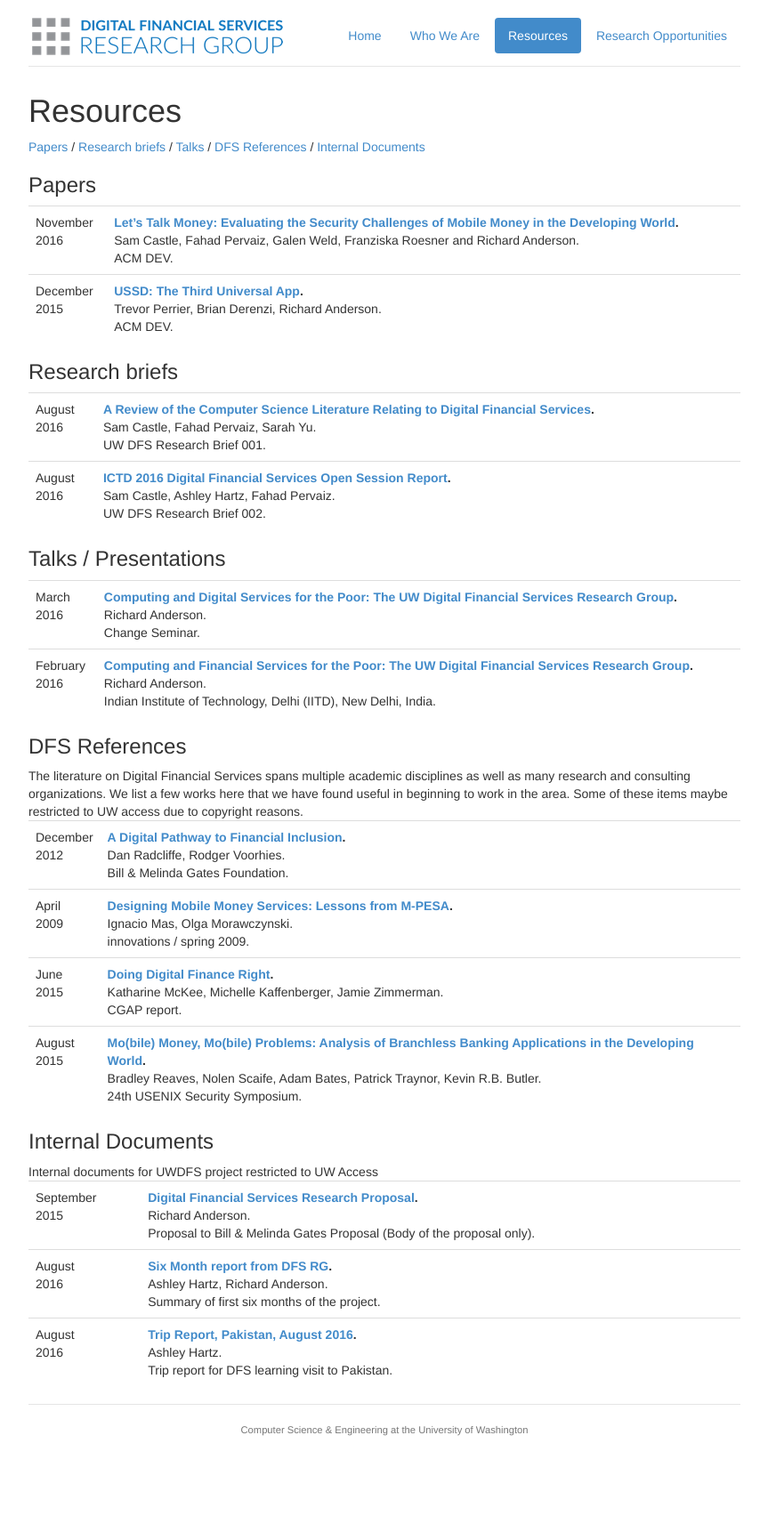
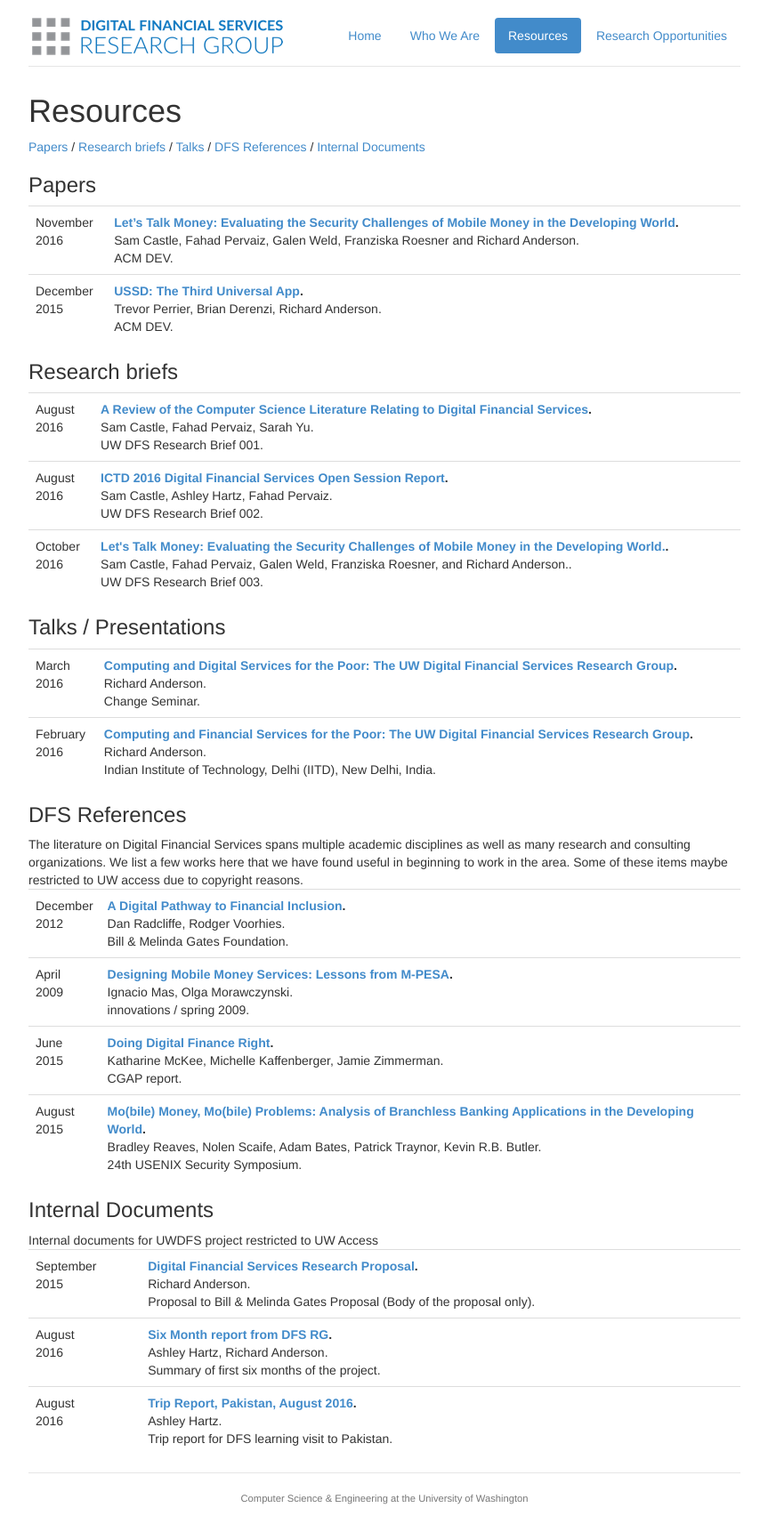
Before and after one commit to uw-ictd/dfs-website, a Jekyll site: the page built from resources.html, in a window 1280 px wide. Shown: the whole page at 89% size, without its empty margins (208-1071 px from the left). Built offline with Jekyll 4.4.1, drawn with Linux system fonts in a browser that asks for light colours; before the commit the page ends 1636 px from its top, so only the background shows below that.

Commit message:
Added research brief to pubs.yml

```diff
--- a/_data/pubs.yml
+++ b/_data/pubs.yml
@@ -53,6 +53,15 @@
   venue: UW DFS Research Brief 002
   year: 2016
   month: August
+  tags: [finance]
+
+- title: "Let's Talk Money: Evaluating the Security Challenges of Mobile Money in the Developing World."
+  url: "docs/Mobile_Money_Research_Brief_Oct2016.pdf"
+  authors: Sam Castle, Fahad Pervaiz, Galen Weld, Franziska Roesner, and Richard Anderson.
+  type: brief
+  venue: UW DFS Research Brief 003
+  year: 2016
+  month: October
   tags: [finance]
 
 - title: "A Digital Pathway to Financial Inclusion"
```
